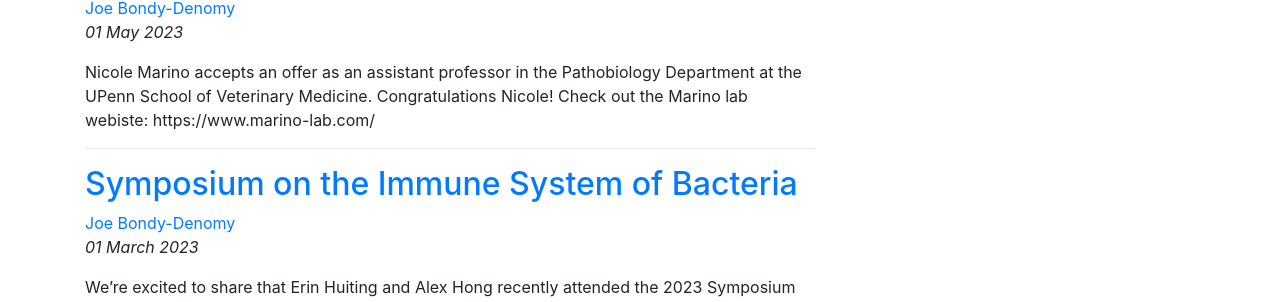
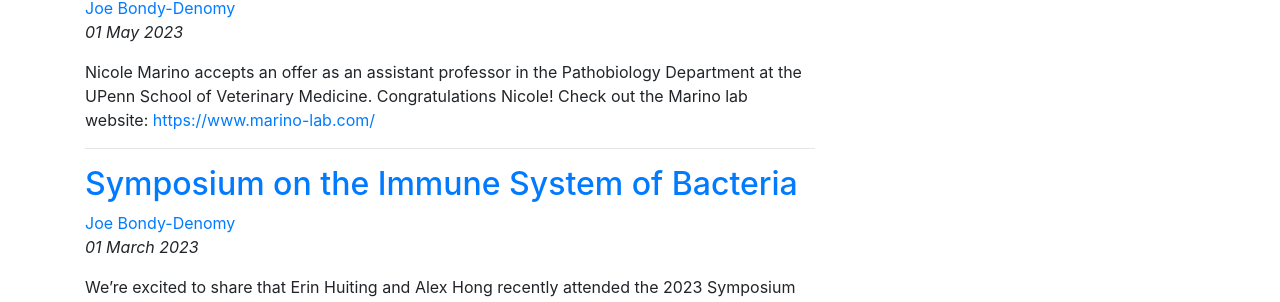
Before and after one commit to bondy-denomy-lab/jbd-lab.github.io, a Jekyll site: the page built from news/index.html, in a window 1280 px wide. Shown: the part 452-754 px from the top of the page. Built offline with Jekyll 4.4.1, drawn with Linux system fonts in a browser that asks for light colours; the list of posts is cut into pages by our own code.

Commit message:
Update 2023-05-01-news-NicoleMarinojob.md

```diff
--- a/_posts/2023-05-01-news-NicoleMarinojob.md
+++ b/_posts/2023-05-01-news-NicoleMarinojob.md
@@ -5,4 +5,4 @@ layout: post
 group: news
 ---
 Nicole Marino accepts an offer as an assistant professor in the Pathobiology Department at the UPenn School of Veterinary Medicine. Congratulations Nicole!
-Check out the Marino lab webiste: https://www.marino-lab.com/
+Check out the Marino lab website: [https://www.marino-lab.com/](https://www.marino-lab.com/)
```
